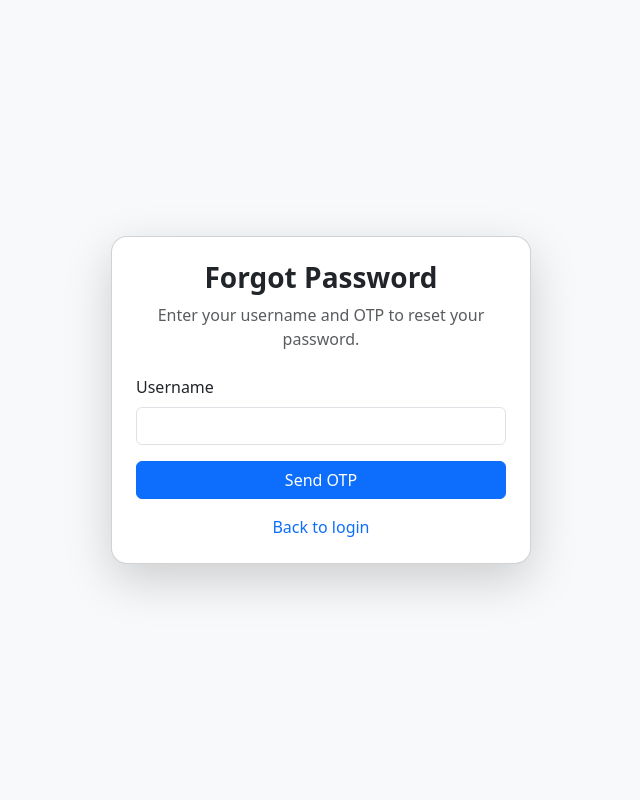
After one commit to pdp7093-brainstream/Doctor_management_system, a Django app: page /doctor/forgot-password/ in a window 1280 px wide. The commit adds this page. Shown: the whole page, without its empty margins (319-959 px from the left). Run offline with Django 5.2, Linux system fonts and the light colour scheme; tables that the repository leaves empty hold one stand-in row (values such as "Sample post"); some libraries are stand-ins or nearby versions.

Commit message:
after longtime

```diff
--- a/doctor/urls.py
+++ b/doctor/urls.py
@@ -8,8 +8,9 @@ app_name = 'doctor'
 
 urlpatterns = [
     path('', RedirectView.as_view(pattern_name='doctor:dashboard', permanent=False), name='doctor_root'),
-    path('login/',views.login_view,name='login'),
-    path('logout/',views.logout_view,name='logout'),
+    path('login/', views.login_view, name='login'),
+    path('forgot-password/', views.forgot_password, name='forgot_password'),
+    path('logout/', views.logout_view, name='logout'),
     path('profile/', views.my_profile, name='my_profile'),
     path('dashboard/',DashboardView.as_view(),name='dashboard'),
     path('manage-patients/',views.manage_patients,name='manage_patients'),
--- a/doctor/views.py
+++ b/doctor/views.py
@@ -1,11 +1,15 @@
 import json
 import logging
+import random
+import re
 
 from django.shortcuts import render, redirect, get_object_or_404
 from django.db import OperationalError, ProgrammingError, transaction
 from django.contrib.auth import authenticate, login, logout as auth_logout
 from django.contrib.auth.decorators import login_required
 from django.contrib.auth.models import User
+from django.core.mail import send_mail
+from django.conf import settings
 from django.views.decorators.cache import never_cache
 from django.views import View
 from .decorators import role_required
@@ -42,7 +46,6 @@ def login_view(request):
             except InnerMember.DoesNotExist:
                 return render(request, 'doctor/login.html', {'error': 'Role not assigned'})
 
-            # YAHAN CHANGE
             if role == 'doctor':
                 return redirect('doctor:dashboard')
             else:
@@ -52,6 +55,108 @@ def login_view(request):
             return render(request, 'doctor/login.html', {'error': 'Invalid credentials'})
 
     return render(request, 'doctor/login.html')
+
+@never_cache
+def forgot_password(request):
+    username = request.POST.get('username', '').strip() if request.method == 'POST' else ''
+    error = None
+    success = None
+    show_otp_form = False
+
+    if request.method == 'POST':
+        otp = request.POST.get('otp', '').strip()
+        new_password = request.POST.get('new_password', '')
+        confirm_password = request.POST.get('confirm_password', '')
+
+        if otp or new_password or confirm_password:
+            # OTP validation + password reset stage
+            session_otp = request.session.get('doctor_reset_otp')
+            user_id = request.session.get('doctor_reset_user_id')
+
+            if not username:
+                error = 'Username is required.'
+                show_otp_form = True
+            elif not session_otp or not user_id:
+                error = 'OTP session expired. Request a new OTP.'
+            elif not otp:
+                error = 'OTP is required.'
+                show_otp_form = True
+            elif otp != str(session_otp):
+                error = 'Invalid OTP. Please try again.'
+                show_otp_form = True
+            elif not new_password or not confirm_password:
+                error = 'New password and confirm password are required.'
+                show_otp_form = True
+            elif new_password != confirm_password:
+                error = 'Passwords do not match.'
+                show_otp_form = True
+            else:
+                if len(new_password) < 8:
+                    error = 'Password must be at least 8 characters long.'
+                    show_otp_form = True
+                elif not re.search(r'[A-Z]', new_password):
+                    error = 'Password must contain at least one uppercase letter.'
+                    show_otp_form = True
+                elif not re.search(r'[a-z]', new_password):
+                    error = 'Password must contain at least one lowercase letter.'
+                    show_otp_form = True
+                elif not re.search(r'[0-9]', new_password):
+                    error = 'Password must contain at least one number.'
+                    show_otp_form = True
+                elif not re.search(r'[!@#$%^&*(),.?":{}|<>]', new_password):
+                    error = 'Password must contain at least one special character.'
+                    show_otp_form = True
+                else:
+                    try:
+                        user = User.objects.get(id=user_id)
+                        user.set_password(new_password)
+                        user.save()
+                        request.session.pop('doctor_reset_otp', None)
+                        request.session.pop('doctor_reset_user_id', None)
+                        success = 'Password reset successful. Please login with your new password.'
+                    except User.DoesNotExist:
+                        error = 'Account no longer exists.'
+        else:
+            # Request OTP stage
+            if not username:
+                error = 'Username is required.'
+            else:
+                try:
+                    user = User.objects.get(username=username)
+                    InnerMember.objects.get(user=user)
+
+                    if not user.email:
+                        error = 'User does not have an email address. Contact admin.'
+                    else:
+                        otp = str(random.randint(100000, 999999))
+                        request.session['doctor_reset_otp'] = otp
+                        request.session['doctor_reset_user_id'] = user.id
+                        show_otp_form = True
+
+                        send_mail(
+                            subject='Clinic Password Reset OTP',
+                            message=f'Your password reset OTP is {otp}. Use this to reset your password.',
+                            from_email=settings.DEFAULT_FROM_EMAIL,
+                            recipient_list=[user.email],
+                            fail_silently=False,
+                        )
+
+                        success = 'OTP has been sent to your registered email address. Check your inbox.'
+
+                except User.DoesNotExist:
+                    error = 'Invalid username.'
+                except InnerMember.DoesNotExist:
+                    error = 'Account is not a clinic doctor/staff.'
+                except Exception as exc:
+                    logger.exception('forgot_password email send failed: %s', exc)
+                    error = 'Unable to send OTP email. Please try again later.'
+
+    return render(request, 'doctor/forgot_password.html', {
+        'error': error,
+        'success': success,
+        'show_otp_form': show_otp_form,
+        'username': username,
+    })
 
 # Logout
 def logout_view(request):
--- /dev/null
+++ b/templates/doctor/forgot_password.html
@@ -0,0 +1,61 @@
+{% load static %}
+<!DOCTYPE html>
+<html lang="en">
+<head>
+    <meta charset="UTF-8">
+    <meta name="viewport" content="width=device-width, initial-scale=1.0">
+    <title>Forgot Password</title>
+    <link rel="stylesheet" href="{% static 'assets/css/bootstrap.min.css' %}">
+    <link rel="stylesheet" href="{% static 'assets/bootstrap-icons/font/bootstrap-icons.css' %}">
+</head>
+<body class="d-flex align-items-center justify-content-center min-vh-100" style="background-color: #f8f9fa;">
+    <div class="card shadow-lg rounded-4" style="width: 100%; max-width: 420px;">
+        <div class="card-body p-4">
+            <div class="text-center mb-4">
+                <h3 class="fw-bold">Forgot Password</h3>
+                <p class="text-muted">Enter your username and OTP to reset your password.</p>
+            </div>
+
+            {% if error %}
+                <div class="alert alert-danger small">{{ error }}</div>
+            {% endif %}
+            {% if success %}
+                <div class="alert alert-success small">{{ success }}</div>
+            {% endif %}
+
+            <form method="POST" action="" novalidate>
+                {% csrf_token %}
+
+                <div class="mb-3">
+                    <label class="form-label">Username</label>
+                    <input type="text" name="username" class="form-control" value="{{ username|default:'' }}" required>
+                </div>
+
+                {% if show_otp_form %}
+                    <div class="mb-3">
+                        <label class="form-label">OTP</label>
+                        <input type="text" name="otp" class="form-control" placeholder="Enter OTP" required>
+                    </div>
+                    <div class="mb-3">
+                        <label class="form-label">New Password</label>
+                        <input type="password" name="new_password" class="form-control" placeholder="Enter new password" required>
+                    </div>
+                    <div class="mb-3">
+                        <label class="form-label">Confirm Password</label>
+                        <input type="password" name="confirm_password" class="form-control" placeholder="Confirm new password" required>
+                    </div>
+                {% endif %}
+
+                <button type="submit" class="btn btn-primary w-100">
+                    {% if show_otp_form %}Reset Password{% else %}Send OTP{% endif %}
+                </button>
+            </form>
+
+            <div class="text-center mt-3">
+                <a href="{% url 'doctor:login' %}" class="text-decoration-none">Back to login</a>
+            </div>
+        </div>
+    </div>
+    <script src="{% static 'assets/js/bootstrap.min.js' %}"></script>
+</body>
+</html>
--- a/templates/doctor/login.html
+++ b/templates/doctor/login.html
@@ -117,7 +117,7 @@
 
                     <!-- Forgot Password Link -->
                     <div class="text-end mb-3">
-                        <a href="#" class="text-primary text-decoration-none"
+                        <a href="{% url 'doctor:forgot_password' %}" class="text-primary text-decoration-none"
                             style="font-size: 0.85rem; font-weight: 600;">Forgot Password?</a>
                     </div>
 
```
Also changed, not shown: doctor_mgmt/settings.py (+8 -0 lines).
